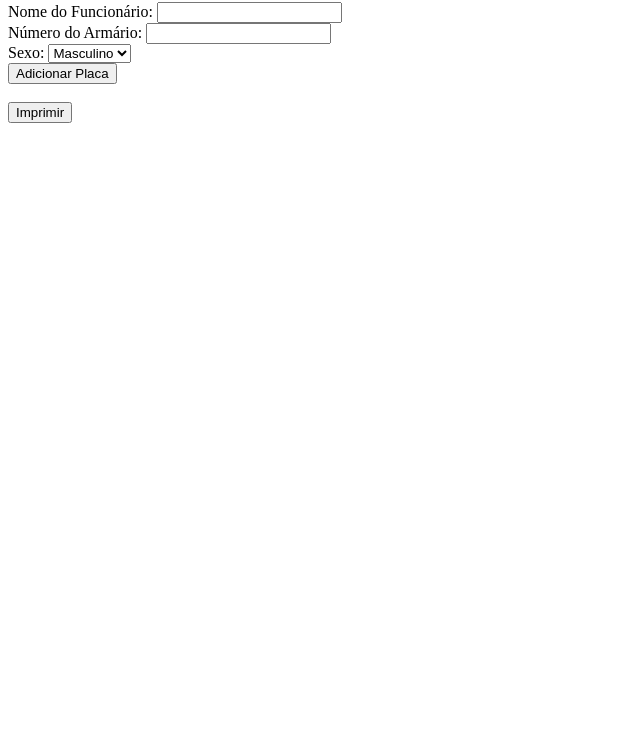
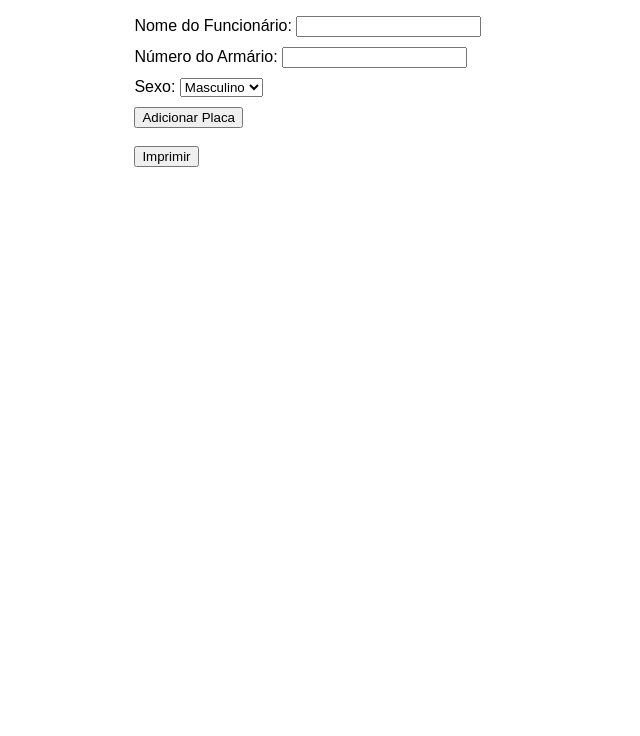
Before and after one commit to necobrn/gerar-placa-armario, a plain HTML site: page index.html in a window 1280 px wide. Shown: the part 64-800 px from the top of the page, without its empty margins (0-640 px from the left). Drawn offline with Linux system fonts and the light colour scheme.

Commit message:
fix html head

```diff
--- a/index.html
+++ b/index.html
@@ -1,3 +1,12 @@
+<!DOCTYPE html>
+<html lang="pt-br">
+<head>
+  <meta charset="UTF-8">
+  <meta name="viewport" content="width=device-width, initial-scale=1.0">
+  <title>Gerar Placas de Armário</title>
+  <link rel="stylesheet" href="style.css">
+</head>
+<body>
   <div class="container">
     <h1 class="no-print">Gerar Placas de Armário</h1>
     <div id="formulario" class="no-print">
@@ -28,3 +37,7 @@
     <br>
     <button class="no-print" onclick="window.print()">Imprimir</button>
   </div>
+
+  <script src="script.js"></script>
+</body>
+</html>
```
Lines whose indentation alone changed are shown as unchanged.
